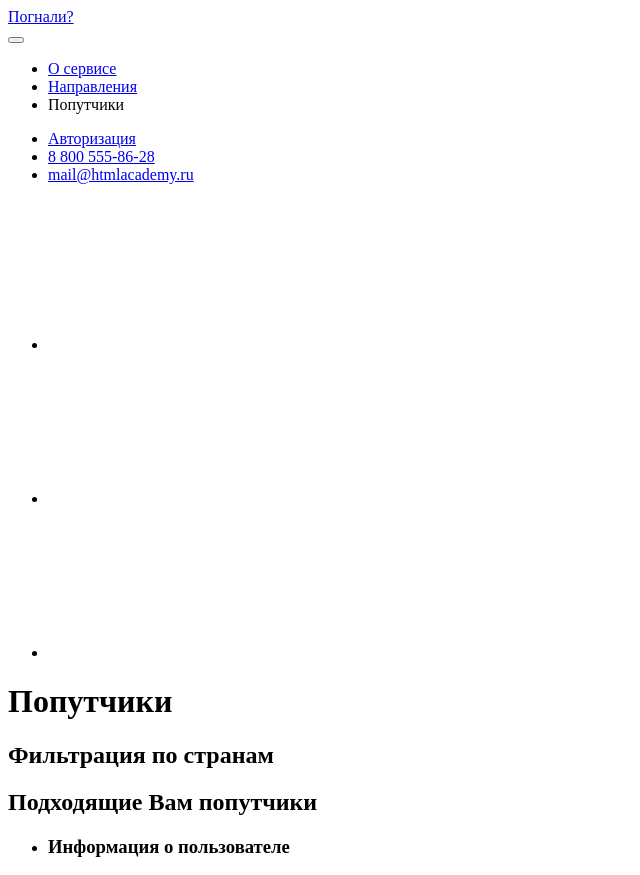
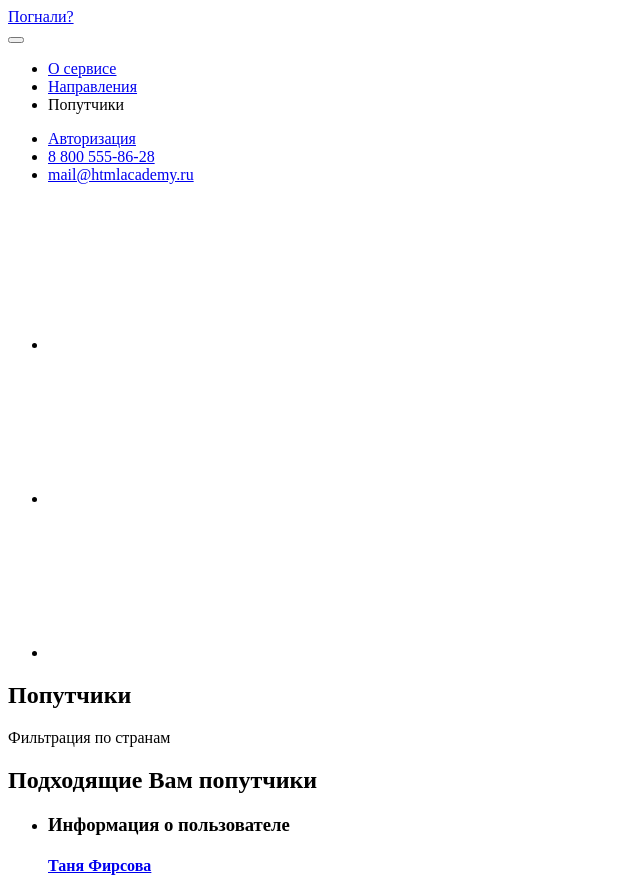
Before and after one commit to UnaHermosa/477857-pognali-19, a website: page source/catalog.html in a window 1280 px wide. Shown: the top 875 px of the page, without its empty margins (0-640 px from the left). Drawn offline with Linux system fonts and the light colour scheme.

Commit message:
Исправляет разметку в каталоге

```diff
--- a/source/catalog.html
+++ b/source/catalog.html
@@ -45,9 +45,9 @@
       </ul>
     </header>
     <main class="page-main">
-      <h1 class="page-main__title">Попутчики</h1>
       <section class="filter">
-        <h2 class="filter__title">Фильтрация по странам</h2>
+        <h1 class="page-main__title">Попутчики</h1>
+        <p class="filter__text">Фильтрация по странам</p>
         <!--Секция будет сверстана в следующем задании -->
       </section>
       <section class="suitable-companions">
```
